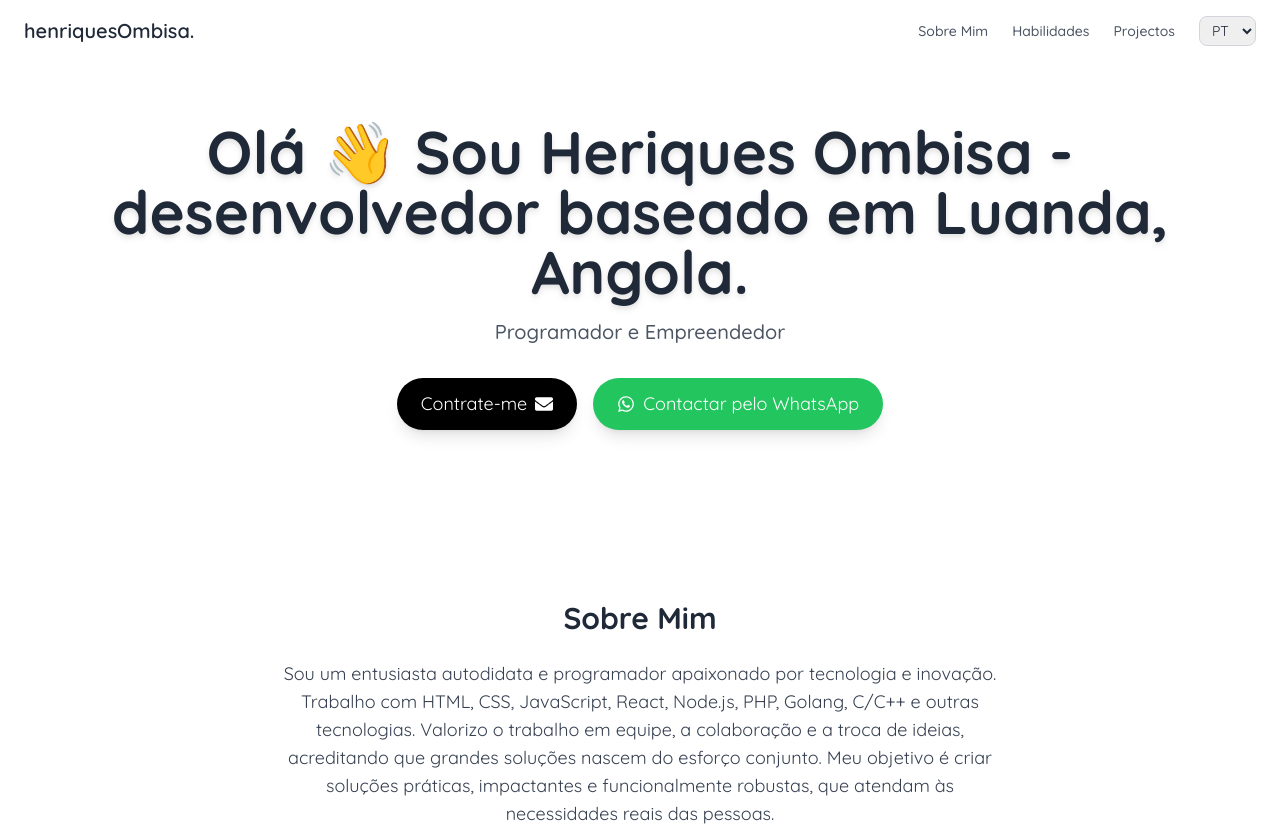
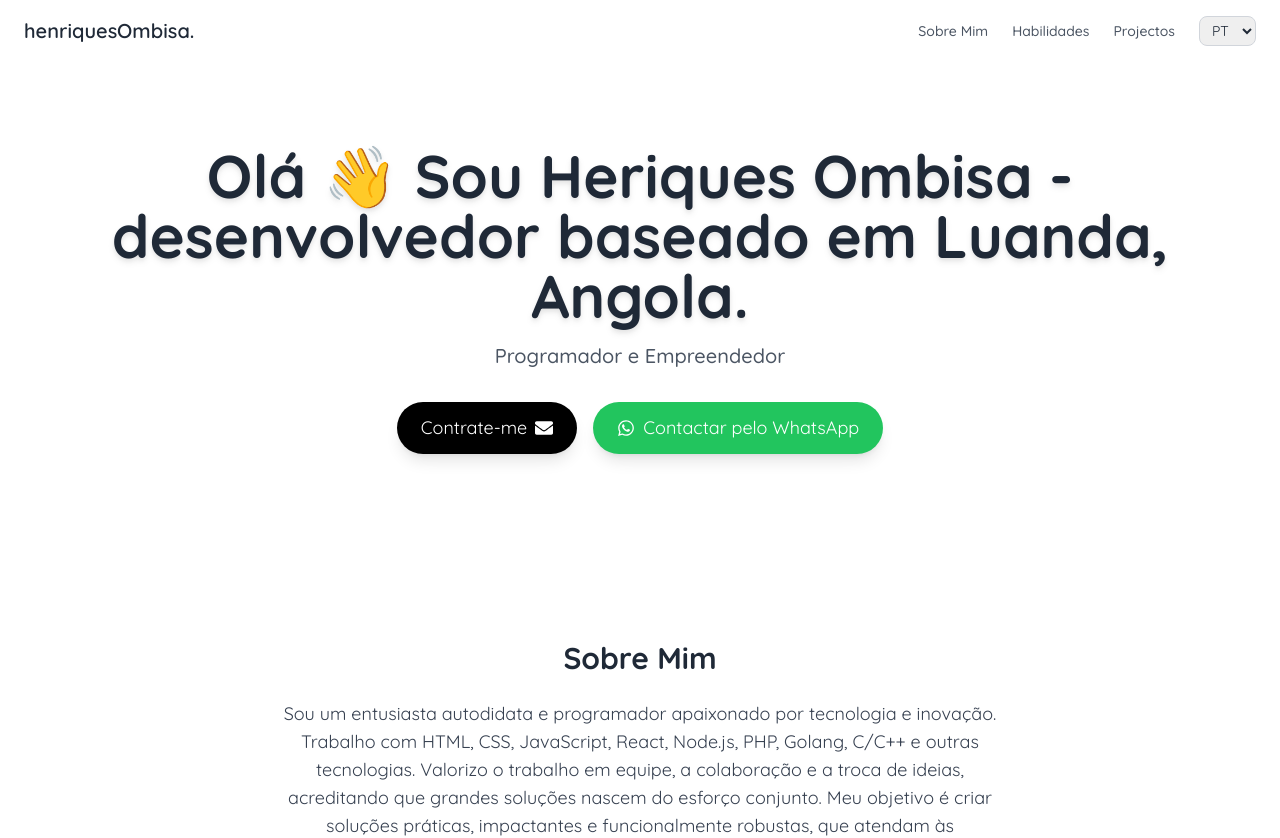
Before and after one commit to HenriquesOmbisa/portifolio, a Next.js app: page / in a window 1280 px wide. Shown: the top 838 px of the page. Built offline with nearby package versions, Linux system fonts and the light colour scheme.

Commit message:
Descrição das alterações feitas

```diff
--- a/src/app/page.tsx
+++ b/src/app/page.tsx
@@ -264,16 +264,16 @@ const handleScroll = (id: string) => {
         </header>
 
         {/* Hero Section */}
-        <section className="h-[65vh] pt-8 flex flex-col justify-center items-center text-center px-6">
+        <section className="h-[65vh] mt-10 flex flex-col justify-center items-center text-center px-6">
           <h2 className="text-4xl md:text-6xl font-extrabold drop-shadow-md">{t.hero.greeting}</h2>
           <p className="mt-4 text-gray-600 text-lg md:text-xl font-medium">{t.hero.description}</p>
-          <div className="mt-8 flex flex-col md:flex-row gap-4">
+          <div className="mt-8 flex flex-col justify-center items-center md:flex-row gap-4">
             <a
               href="mailto:henriquesombisa@gmail.com"
               className="text-gray-600 hover:text-black text-lg"
             >
               <button
-                className="bg-black text-white py-3 px-6 rounded-full shadow-lg hover:bg-black/90 transition-all flex items-center gap-2"
+                className="bg-black text-white py-3 px-6 rounded-full m-auto shadow-lg hover:bg-black/90 transition-all flex items-center gap-2"
               >
                 {t.hero.hireMe} <FaEnvelope />
               </button>
```
